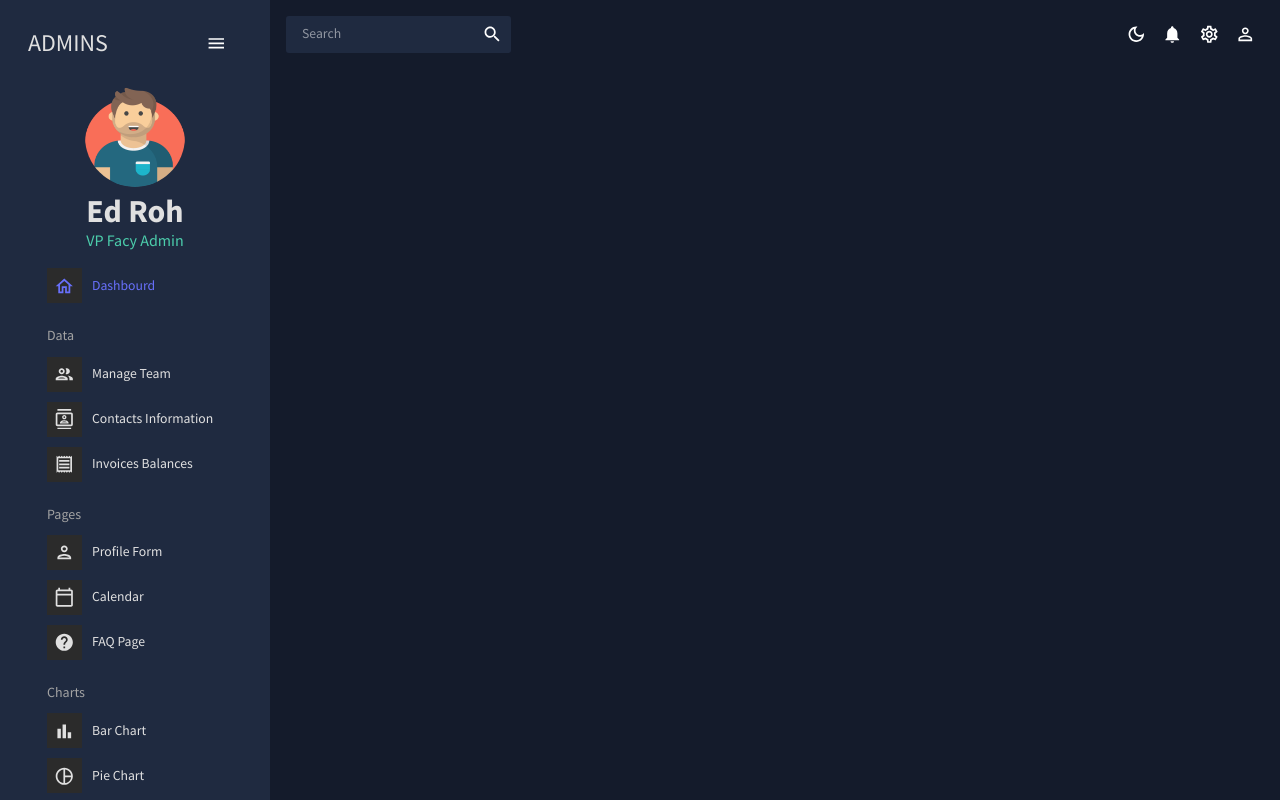
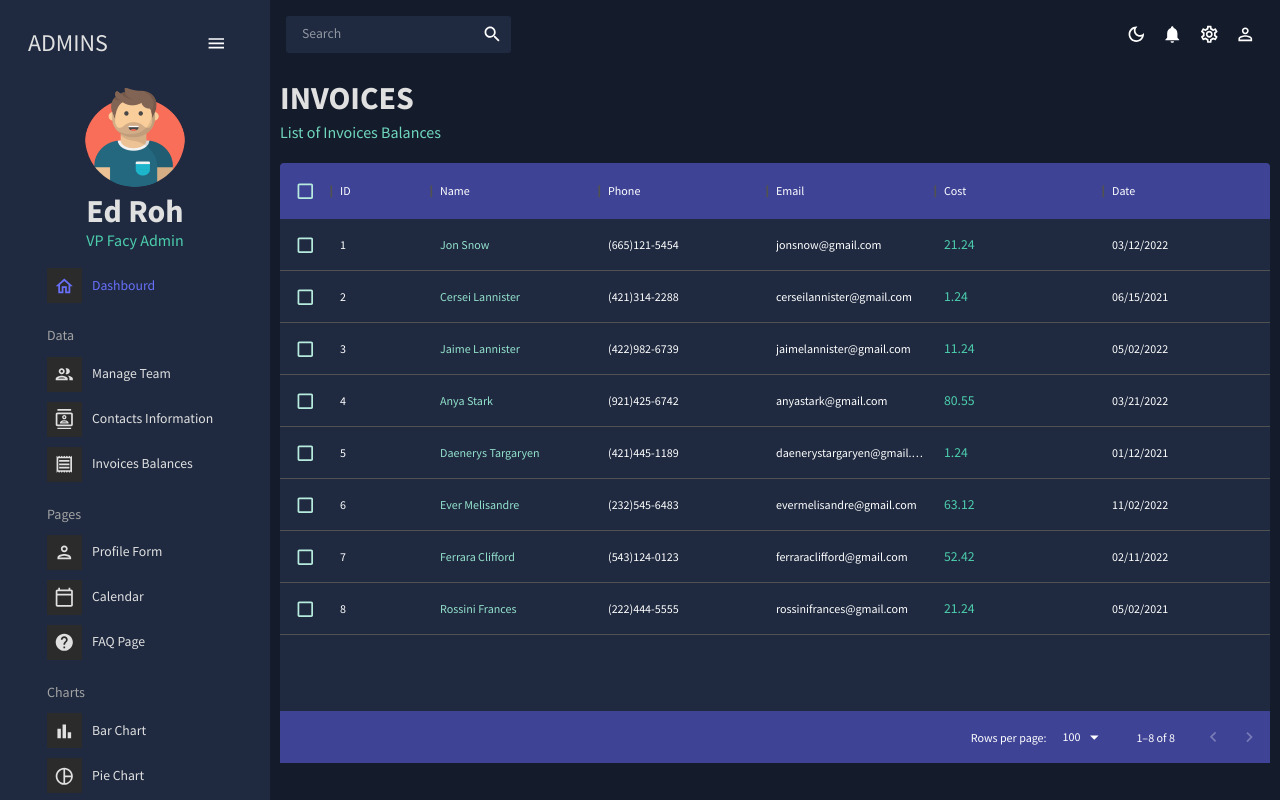
Before and after one commit to Tarek-989/React-Admin-Dashboard-App, a React (Create React App) app in the folder react-admin/: page /invoices in a window 1280 px wide. Built offline with nearby package versions, Linux system fonts and the light colour scheme.

Commit message:
build Invoices Container

```diff
--- a/react-admin/src/App.tsx
+++ b/react-admin/src/App.tsx
@@ -6,6 +6,7 @@ import { Route, Routes } from "react-router-dom";
 import { DashboardContainer } from "./pages/dashboard/DashboardContainer";
 import { TeamContainer } from "./pages/team/TeamContainer";
 import { ContactsContainer } from "./pages/contacts/ContactsContainer";
+import { InvoicesContainer } from "./pages/invoices/InvoicesContainer";
 
 export const App: React.FC = () => {
 	const [theme, colorMode] = useMode();
@@ -19,9 +20,9 @@ export const App: React.FC = () => {
 						<TopBar />
 						<Routes>
 							<Route path="/" element={<DashboardContainer />} />
-							{/* <Route path="/invoices" element={<InvoicesContainer />} /> */}
 							<Route path="/team" element={<TeamContainer />} />
 							<Route path="/contacts" element={<ContactsContainer />} />
+							<Route path="/invoices" element={<InvoicesContainer />} />
 							{/* <Route path="/form" element={<FormContainer />} /> */}
 							{/* <Route path="/bar" element={<BarContainer />} /> */}
 							{/* <Route path="/pie" element={<PieContainer />} /> */}
--- /dev/null
+++ b/react-admin/src/pages/invoices/InvoicesContainer.tsx
@@ -0,0 +1,89 @@
+import React, { useMemo } from 'react';
+import { Box, Typography, useTheme } from '@mui/material';
+import { DataGrid, GridColDef, GridColumns } from '@mui/x-data-grid';
+import { tokens } from '../../theme';
+import { mockDataInvoices } from '../../data/mockData';
+import { Header } from '../../components';
+
+export const InvoicesContainer: React.FC = () => {
+	const theme = useTheme();
+	const colors = tokens(theme.palette.mode);
+	const columns: GridColDef[] = useMemo((): GridColumns => [
+		{
+			field: 'id',
+			headerName: 'ID',
+		},
+		{
+			field: 'name',
+			headerName: 'Name',
+			flex: 1,
+			cellClassName: 'name-column--cell',
+		},
+		{
+			field: 'phone',
+			headerName: 'Phone',
+			flex: 1,
+		},
+		{
+			field: 'email',
+			headerName: 'Email',
+			flex: 1,
+		},
+		{
+			field: 'cost',
+			headerName: 'Cost',
+			flex: 1,
+			renderCell: (params) => (
+				<Typography color={colors.greenAccent[500]}>
+					{params.row.cost}
+				</Typography>
+			)
+		},
+		{
+			field: 'date',
+			headerName: 'Date',
+			flex: 1,
+		},
+	], [colors]);
+	return (
+		<Box m={1.25}>
+			<Header title='INVOICES' subTilte='List of Invoices Balances' />
+			<Box
+				mt={2.5}
+				height={'75vh'}
+				sx={{
+					'& .MuiDataGrid-root': {
+						border: 'none'
+					},
+					'& .MuiDataGrid-cell': {
+						borderBottom: 'none'
+					},
+					'& .name-column--cell': {
+						color: colors.greenAccent[300]
+					},
+					'& .MuiDataGrid-columnHeaders': {
+						backgroundColor: colors.blueAccent[700],
+						borderBottom: 'none'
+					},
+					'& .MuiDataGrid-virtualScroller': {
+						backgroundColor: colors.primary[400],
+					},
+					'& .MuiDataGrid-footerContainer': {
+						borderTop: 'none',
+						backgroundColor: colors.blueAccent[700],
+					},
+					'& .MuiCheckbox-root': {
+						color: `${colors.greenAccent[200]} !important`,
+					},
+
+				}}
+			>
+				<DataGrid
+					checkboxSelection
+					rows={mockDataInvoices}
+					columns={columns}
+				/>
+			</Box>
+		</Box>
+	);
+};
```
